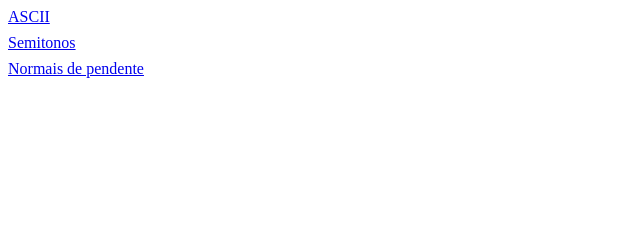
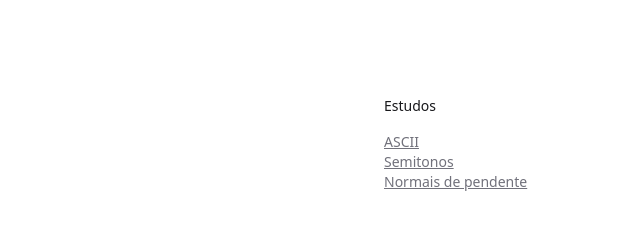
Before and after one commit to edupoch/estudo-relevo-valdeorras, a website built with Vite: page index.html in a window 1280 px wide. Shown: the whole page, without its empty margins (0-640 px from the left). Built offline with nearby package versions, Linux system fonts and the light colour scheme.

Commit message:
Un pouco de Tailwind

```diff
--- /dev/null
+++ b/estilo.css
@@ -0,0 +1 @@
+@import "tailwindcss";
--- a/index.html
+++ b/index.html
@@ -2,14 +2,17 @@
 <html>
   <head>
     <title>Estudo sobre o relevo en Valdeorras</title>
-    <style>
-      body { margin: 0; }
-      a { display: block; margin: 0.5em; }
-    </style>
+    <meta charset="UTF-8">  <meta name="viewport" content="width=device-width, initial-scale=1.0">
+    <link href="/estilo.css" rel="stylesheet">
   </head>
   <body>
-    <a href="/estudo-relevo-valdeorras/estudos/ascii/">ASCII</a>
-    <a href="/estudo-relevo-valdeorras/estudos/semitonos/">Semitonos</a>
-    <a href="/estudo-relevo-valdeorras/estudos/normais/">Normais de pendente</a>
+    <div class="max-w-xl mx-auto p-8 lg:pt-24">
+        <h2 class="text-sm 2xl:text-xl font-medium text-zinc-900 dark:text-zinc-200">Estudos</h2>
+        <p class="text-sm 2xl:text-xl text-zinc-500 mt-4">
+          <a class="underline" href="/estudo-relevo-valdeorras/estudos/ascii/">ASCII</a><br>
+          <a class="underline" href="/estudo-relevo-valdeorras/estudos/semitonos/">Semitonos</a><br>
+          <a class="underline" href="/estudo-relevo-valdeorras/estudos/normais/">Normais de pendente</a><br>
+        </p>
+    </div>
   </body>
 </html>
--- a/package.json
+++ b/package.json
@@ -1,8 +1,10 @@
 {
   "dependencies": {
+    "@tailwindcss/vite": "^4.0.6",
     "dat.gui": "^0.7.9",
     "georaster": "^1.6.0",
     "geotiff": "^2.1.3",
+    "tailwindcss": "^4.0.6",
     "three": "^0.171.0"
   },
   "devDependencies": {
--- a/vite.config.js
+++ b/vite.config.mjs
@@ -1,6 +1,7 @@
 import { defineConfig } from "vite";
 import { fileURLToPath } from "node:url";
 import { dirname, resolve } from "node:path";
+import tailwindcss from "@tailwindcss/vite";
 
 const __dirname = dirname(fileURLToPath(import.meta.url));
 
@@ -8,6 +9,7 @@ const __dirname = dirname(fileURLToPath(import.meta.url));
 export default defineConfig({
   base: "/estudo-relevo-valdeorras",
   assetsInclude: ["modelos/*.tif"],
+  plugins: [tailwindcss()],
   build: {
     rollupOptions: {
       input: {
```
Also changed, not shown: 1 other file.
